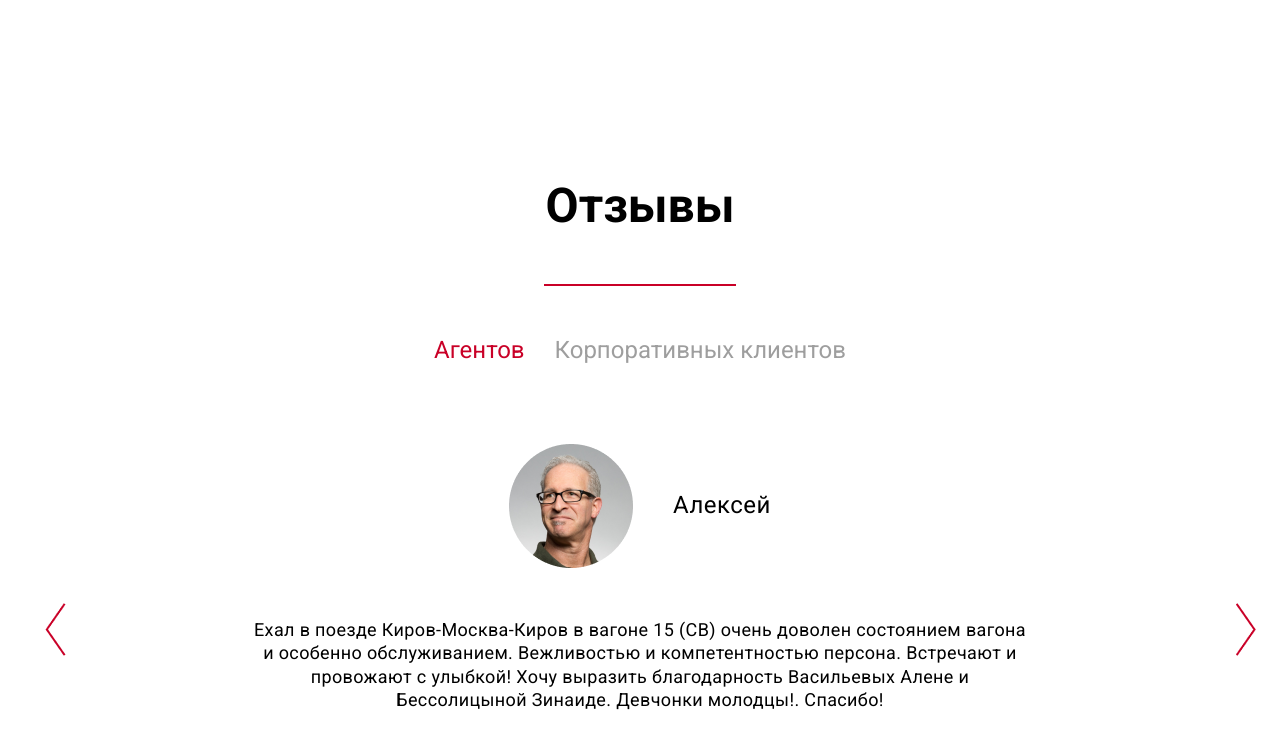
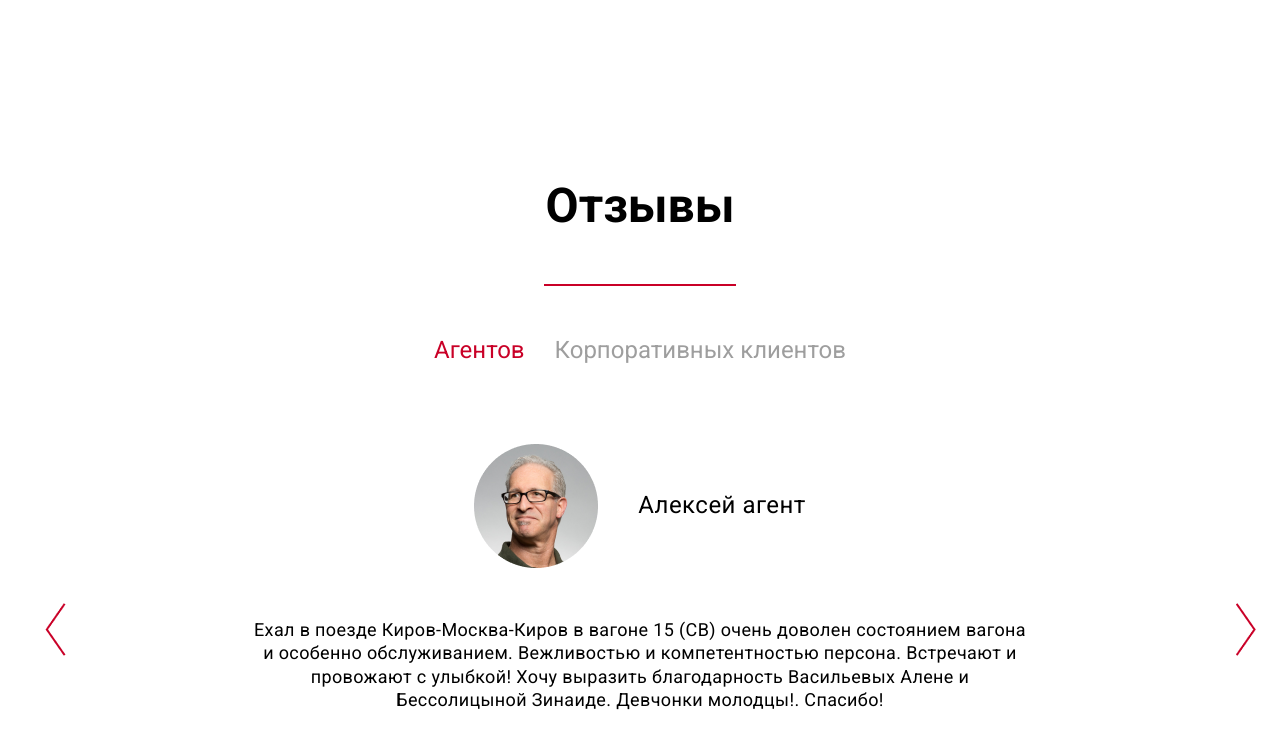
Before and after one commit to savfa/TKC, a plain HTML site: page index.html in a window 1280 px wide. Both pictures are taken after a click on the link "Агентов". Shown: the part 7120-7869 px from the top of the page. Drawn offline with nearby package versions, Linux system fonts and the light colour scheme.

Commit message:
reviews__slider to fixed

```diff
--- a/css/main.css
+++ b/css/main.css
@@ -120,7 +120,7 @@ h2 {
 .menu__trigger__line.is-active {
     background: none;
 }
-.menu__trigger__line.is-active:before, ..menu__trigger__line.is-active:after {
+.menu__trigger__line.is-active:before, .menu__trigger__line.is-active:after {
     transition-delay: 0s,0.3s;
 }
 .menu__trigger__line.is-active:before {
@@ -759,9 +759,9 @@ padding: 50px 0 120px;
 .slick-dots li {
     margin: 0 12px;
 }
-.slider__client {
+/*.slider__client {
     display: none;
-}
+}*/
 
 /*-- Socblock --*/
 
--- a/index.html
+++ b/index.html
@@ -504,7 +504,7 @@
                <div class="reviews__items">
                    <div class="reviews__block d-flex">
                        <img src="img/client-photo.png" alt="client-photo" class="reviews__img">
-                       <p>Алексей</p>
+                       <p>Алексей агент</p>
                    </div>
                    <p class="reviews__text">Ехал в поезде Киров-Москва-Киров в вагоне 15 (СВ) очень доволен состоянием вагона и особенно обслуживанием. Вежливостью и компетентностью персона.
                        Встречают и провожают с улыбкой! Хочу выразить благодарность Васильевых Алене и Бессолицыной Зинаиде. Девчонки молодцы!. Спасибо!</p>
@@ -512,7 +512,7 @@
                 <div class="reviews__items">
                     <div class="reviews__block d-flex">
                         <img src="img/client-photo.png" alt="client-photo" class="reviews__img">
-                        <p>Алексей</p>
+                        <p>Вася агент</p>
                     </div>
                     <p class="reviews__text">Ехал в поезде Киров-Москва-Киров в вагоне 15 (СВ) очень доволен состоянием вагона и особенно обслуживанием. Вежливостью и компетентностью персона.
                         Встречают и провожают с улыбкой! Хочу выразить благодарность Васильевых Алене и Бессолицыной Зинаиде. Девчонки молодцы!. Спасибо!</p>
@@ -520,7 +520,7 @@
                 <div class="reviews__items">
                     <div class="reviews__block d-flex">
                         <img src="img/client-photo.png" alt="client-photo" class="reviews__img">
-                        <p>Алексей</p>
+                        <p>Иван агент</p>
                     </div>
                     <p class="reviews__text">Ехал в поезде Киров-Москва-Киров в вагоне 15 (СВ) очень доволен состоянием вагона и особенно обслуживанием. Вежливостью и компетентностью персона.
                         Встречают и провожают с улыбкой! Хочу выразить благодарность Васильевых Алене и Бессолицыной Зинаиде. Девчонки молодцы!. Спасибо!</p>
@@ -616,6 +616,7 @@
 					<div><a href="https://www.transclass.ru/work/vacancies/" class="footer__link">Вакансии</a></div>
 				</div>
 			</div>
+		</div>
 	</footer>
 <script src="js/jquery-3.4.1.min.js"></script>
 <script type="text/javascript" src="js/slick.min.js"></script>
--- a/js/main.js
+++ b/js/main.js
@@ -112,24 +112,30 @@ $(function () {
     });
 
     //reviews slider
-    $('.reviews__slider').slick({
+    var option = {
         infinite: true,
         dots: true,
         prevArrow: '<button type="button" class="slick-prev"><img src="img/left-red.png"></button>',
         nextArrow: '<button type="button" class="slick-next"><img src="img/right-red.png"></button>',
-    });
-
+    };
+    $('.slider__agent').slick(option);
+    $('.slider__client').hide();
 
     //reviews slider switching
-    $('.reviews__slider').hide();
-    $('.slider__agent').show();
+
     $('.reviews__switching-list a').on('click', function(e) {
         e.preventDefault;
+        let whoSlider = $(this).attr('data-slider_class');
         $(this).addClass('active');
         $('.reviews__switching-list a').not(this).removeClass('active');
-        var slider = $(this).attr('data-slider_class');
-        $('.reviews__slider').hide();
-        $('.'+slider).show();
+    if(whoSlider == 'slider__agent') {
+        $('.slider__client').slick('unslick').hide();
+        $('.slider__agent').slick(option).show();
+    }
+        if(whoSlider == 'slider__client') {
+            $('.slider__agent').slick('unslick').hide();
+            $('.slider__client').slick(option).show();
+        }
     });
 
     //menu
```
